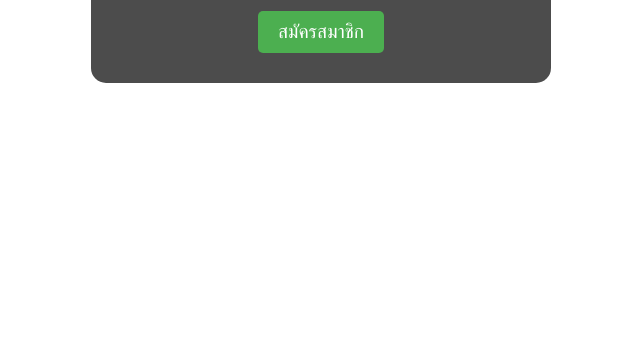
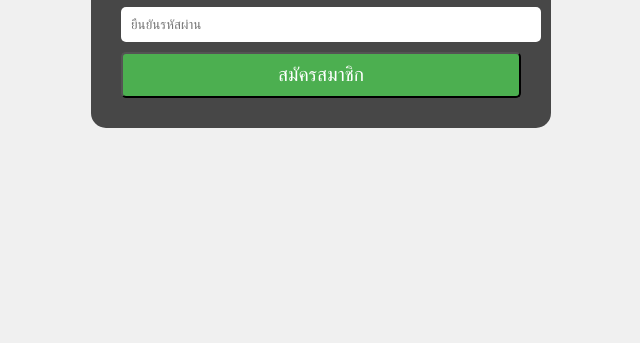
Before and after one commit to Sitthiphon17/My-website, a website: page register.html in a window 1280 px wide. Shown: the part 457-800 px from the top of the page, without its empty margins (319-959 px from the left). Drawn offline with Linux system fonts and the light colour scheme.

Commit message:
Add files via upload

```diff
--- a/style.css
+++ b/style.css
@@ -4,9 +4,8 @@ body {
     align-items: center;
     height: 100vh;
     margin: 0;
-    background-color: #ffffff; /* เปลี่ยนพื้นหลังเป็นสีขาว */
-    font-family: 'Arial', sans-serif;
-    color: #333; /* เปลี่ยนสีตัวอักษรให้เข้ากับพื้นหลัง */
+    background-color: #f0f0f0;
+    font-family: Arial, sans-serif;
 }
 
 .container {
@@ -24,19 +23,21 @@ h2 {
     margin-bottom: 20px;
 }
 
-p {
-    font-size: 1.5em;
-    line-height: 1.6;
+input {
+    width: 100%;
+    padding: 10px;
+    margin: 10px 0;
+    border-radius: 5px;
+    border: none;
 }
 
 button {
+    width: 100%;
+    padding: 10px;
+    background-color: #4CAF50;
+    border-radius: 5px;
+    color: white;
     font-size: 1.2em;
-    padding: 10px 20px;
-    margin-top: 15px;
-    border: none;
-    border-radius: 5px;
-    background-color: #4CAF50;
-    color: white;
     cursor: pointer;
 }
 
```
Also changed, not shown: dashboard.html (added, +11 -0 lines), index.html (added, +24 -0 lines), login.js (added, +22 -0 lines), login.html (added).
